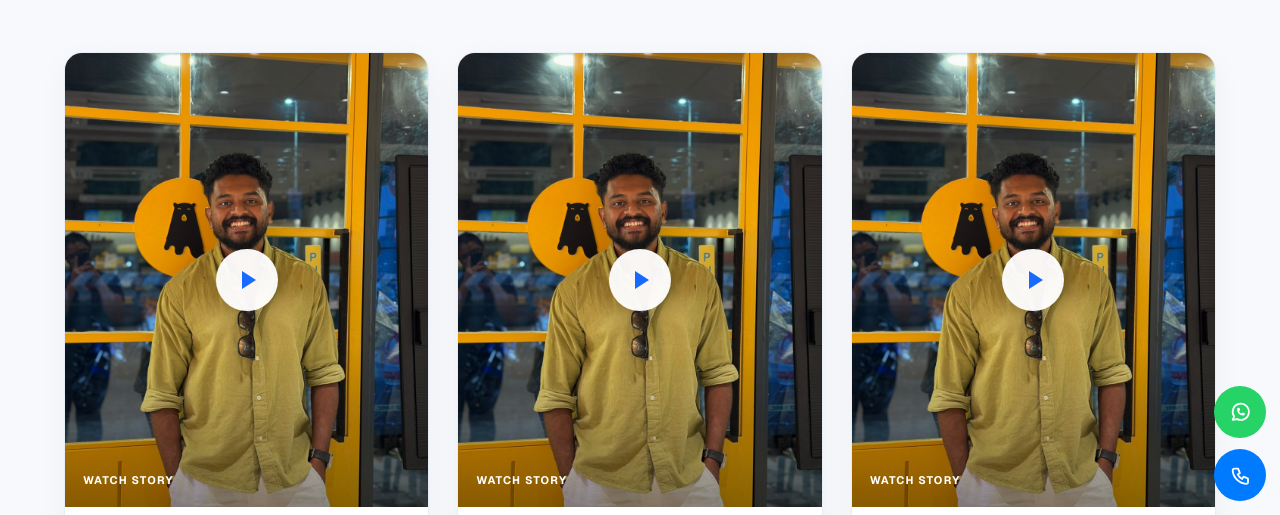
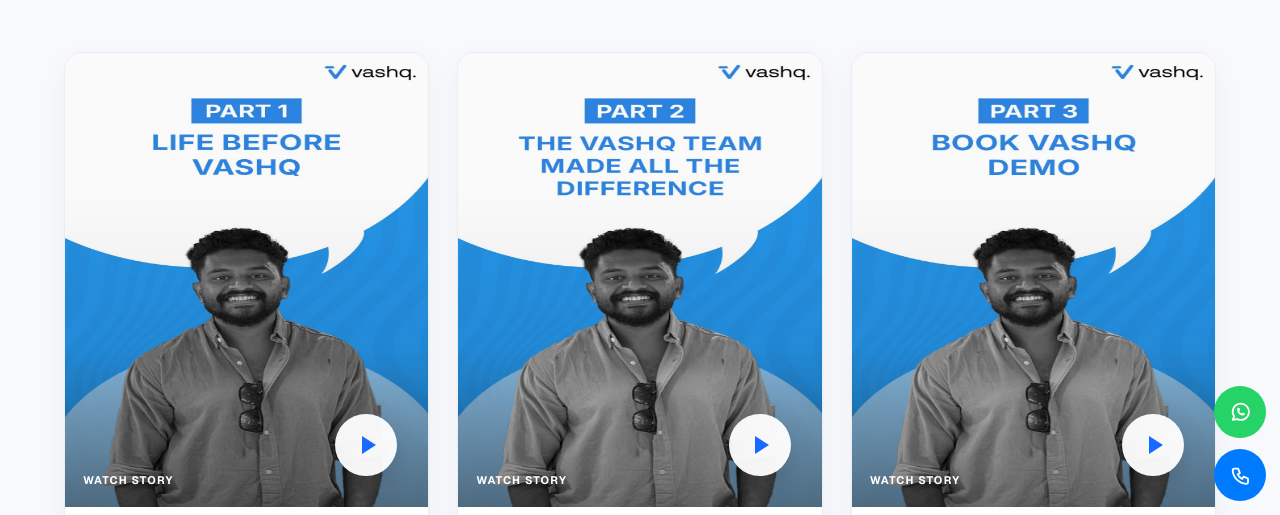
Before and after one commit to mariawisemove-cmd/vashqofficialsite-main, a website built with Vite: page src/watch-their-story.html in a window 1280 px wide. Shown: the part 285-800 px from the top of the page. Built offline with nearby package versions, Linux system fonts and the light colour scheme.

Commit message:
watch their story cover page update

```diff
--- a/src/assets/scss/_card.scss
+++ b/src/assets/scss/_card.scss
@@ -3861,7 +3861,7 @@
 
     display: block;
 
-    object-fit: cover;
+    object-fit: fill;
     object-position: center;
 
     transition: transform .5s ease;
@@ -3910,8 +3910,8 @@
     position: absolute;
     z-index: 2;
 
-    top: 50%;
-    left: 50%;
+    bottom: 0;
+    right: 0;
 
     width: 62px;
     height: 62px;
--- a/src/watch-their-story.html
+++ b/src/watch-their-story.html
@@ -463,7 +463,7 @@
                     <a href="" data-video="https://www.youtube.com/shorts/qP3FfQz3V_o" class="vashq-story-cover"
                         aria-label="Watch customer story 1">
 
-                        <img src="./assets/images/Shon.jpeg" alt="Customer story" loading="lazy">
+                        <img src="./assets/images/Shon1.jpeg" alt="Customer story" loading="lazy">
 
                         <span class="vashq-story-play"></span>
 
@@ -528,7 +528,7 @@
                     <a href="" data-video="https://youtube.com/shorts/AAs7SPjJdig" class="vashq-story-cover"
                         aria-label="Watch customer story 2">
 
-                        <img src="./assets/images/Shon.jpeg" alt="Customer story" loading="lazy">
+                        <img src="./assets/images/Shon2.jpeg" alt="Customer story" loading="lazy">
 
                         <span class="vashq-story-play"></span>
 
@@ -593,7 +593,7 @@
                     <a href="" data-video="https://youtube.com/shorts/T4Lwu2F28Tk" class="vashq-story-cover"
                         aria-label="Watch customer story 3">
 
-                        <img src="./assets/images/Shon.jpeg" alt="Customer story" loading="lazy">
+                        <img src="./assets/images/Shon3.jpeg" alt="Customer story" loading="lazy">
 
                         <span class="vashq-story-play"></span>
 
@@ -659,7 +659,7 @@
                     <a href="" data-video="https://youtube.com/shorts/PomkZRQXE8k" class="vashq-story-cover"
                         aria-label="Watch customer story 4">
 
-                        <img src="./assets/images/Arshad.jpeg" alt="Customer story" loading="lazy">
+                        <img src="./assets/images/Arshad1.jpeg" alt="Customer story" loading="lazy">
 
                         <span class="vashq-story-play"></span>
 
```
Also changed, not shown: src/assets/images/Arshad1.jpeg (added), src/assets/images/Shon1.jpeg (added), src/assets/images/Shon2.jpeg (added), src/assets/images/Shon3.jpeg (added).
